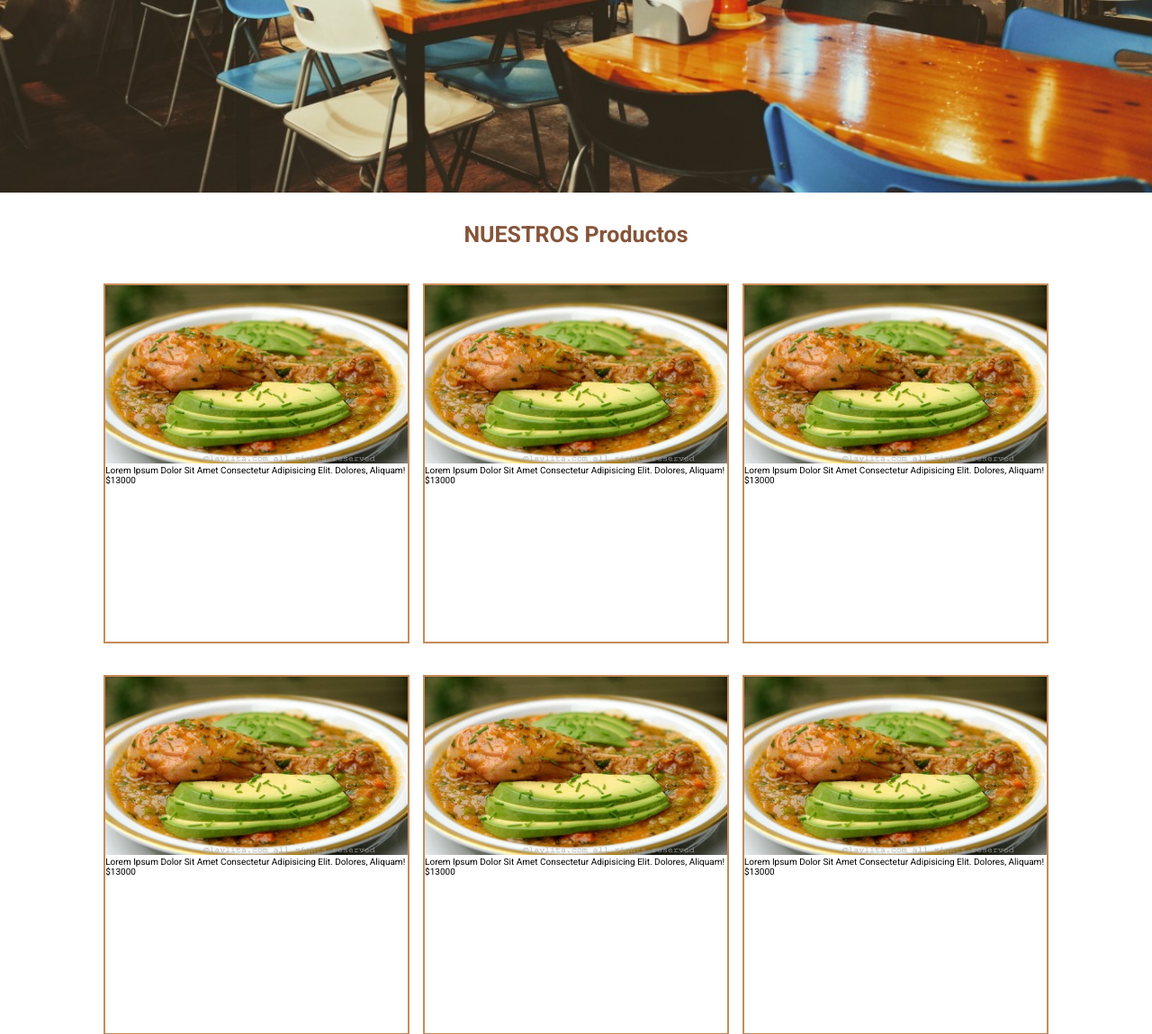
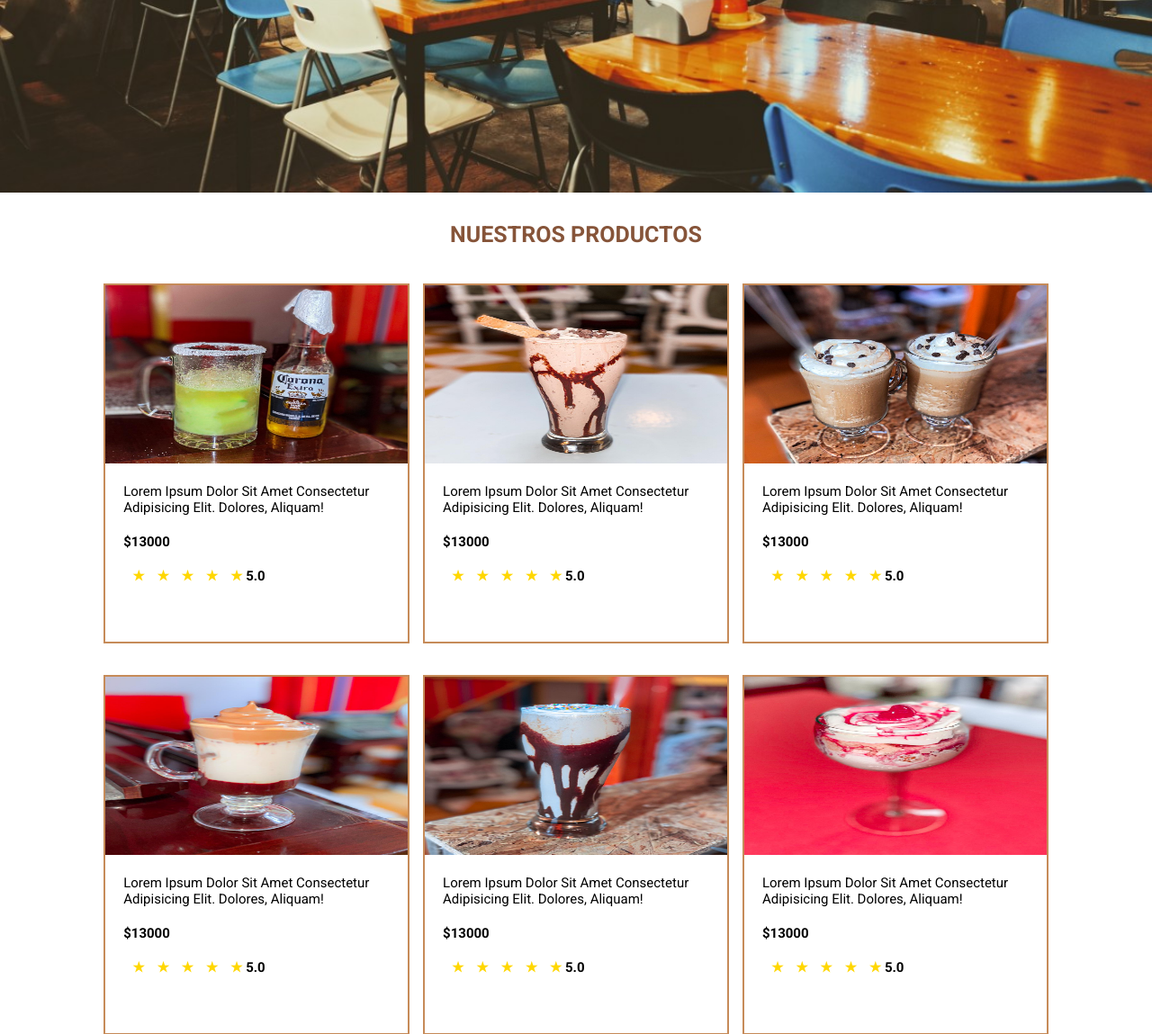
Before and after one commit to Kent-Probe/Plataforma_Jeans_Coffee, a Flask app: page / in a window 1280 px wide. Shown: the part 633-1782 px from the top of the page at 90% size. Run offline with Flask 2, Linux system fonts and the light colour scheme.

Commit message:
11/10/2021

```diff
--- a/templates/all_product.html
+++ b/templates/all_product.html
@@ -10,7 +10,6 @@
             <div class='rectangulo' ><a class='icon-buscar'><i class="fas fa-search fa-2x" ></i></a></div>
             <div class='field'>{{ form.seh(class="form-style-buscar")}}</div>
         </div>
-    </form>
 </section>
 
     <!-- section todos nuestros productos -->
--- a/templates/base.html
+++ b/templates/base.html
@@ -42,4 +42,5 @@
         <div >
            {% block cuerpo %}{% endblock %}
         </div>
+    </body>
 </html>
--- a/templates/index.html
+++ b/templates/index.html
@@ -1,5 +1,6 @@
 {% extends 'base.html' %}
 {% block cuerpo %}
+
     <!-- section header imagen -->
     <section class="img-header">
       <div class="banner">
@@ -10,113 +11,181 @@
     <!-- section nuestros productos -->
 
     <section class="nproductos">
-      <h2 class="product">Nuestros <span> Productos </span></h2>
+      <h2 class="product">Nuestros  Productos </h2>
       <div class="content-box">
         <div class="box">
-          <img src="{{url_for('static',filename='img/plato2.jpg')}}" class="img" alt="plato2" />
+          <img src="{{url_for('static',filename='img/bebida1.jpeg')}}" class="img" alt="plato2" />
           <div class="contenido">
-            <p>
-              Lorem ipsum dolor sit amet consectetur adipisicing elit. Dolores,
-              aliquam!
+            <p class="description"> Lorem ipsum dolor sit amet consectetur adipisicing elit. Dolores,
+              aliquam!</p>
             </p>
-            <p>$13000</p>
+            <p class="precio">$13000</p>
+            <div class="estrellas">
+              <a class="estrella">&#9733</a>
+              <a class="estrella">&#9733</a>
+              <a class="estrella">&#9733</a>
+              <a class="estrella">&#9733</a>
+              <a class="estrella">&#9733 <span class="puntaje">5.0</span></a>
+
+            </div>
           </div>
         </div>
         <div class="box">
-          <img src="{{url_for('static',filename='img/plato2.jpg')}}" class="img" alt="plato2" />
+          <img src="{{url_for('static',filename='img/bebida2.jpeg')}}" class="img" alt="plato2" />
           <div class="contenido">
-            <p>
-              Lorem ipsum dolor sit amet consectetur adipisicing elit. Dolores,
-              aliquam!
+            <p class="description"> Lorem ipsum dolor sit amet consectetur adipisicing elit. Dolores,
+              aliquam!</p>
             </p>
-            <p>$13000</p>
+            <p class="precio">$13000</p>
+            <div class="estrellas">
+              <a class="estrella">&#9733</a>
+              <a class="estrella">&#9733</a>
+              <a class="estrella">&#9733</a>
+              <a class="estrella">&#9733</a>
+              <a class="estrella">&#9733 <span class="puntaje">5.0</span></a>
+
+            </div>
           </div>
         </div>
         <div class="box">
-          <img src="{{url_for('static',filename='img/plato2.jpg')}}" class="img" alt="plato2" />
+          <img src="{{url_for('static',filename='img/bebida3.jpeg')}}" class="img" alt="plato2" />
           <div class="contenido">
-            <p>
-              Lorem ipsum dolor sit amet consectetur adipisicing elit. Dolores,
-              aliquam!
+            <p class="description"> Lorem ipsum dolor sit amet consectetur adipisicing elit. Dolores,
+              aliquam!</p>
             </p>
-            <p>$13000</p>
+            <p class="precio">$13000</p>
+            <div class="estrellas">
+              <a class="estrella">&#9733</a>
+              <a class="estrella">&#9733</a>
+              <a class="estrella">&#9733</a>
+              <a class="estrella">&#9733</a>
+              <a class="estrella">&#9733 <span class="puntaje">5.0</span></a>
+
+            </div>
           </div>
         </div>
         <div class="box">
-          <img src="{{url_for('static',filename='img/plato2.jpg')}}" class="img" alt="plato2" />
+          <img src="{{url_for('static',filename='img/bebida4.jpeg')}}" class="img" alt="plato2" />
           <div class="contenido">
-            <p>
-              Lorem ipsum dolor sit amet consectetur adipisicing elit. Dolores,
-              aliquam!
+            <p class="description"> Lorem ipsum dolor sit amet consectetur adipisicing elit. Dolores,
+              aliquam!</p>
             </p>
-            <p>$13000</p>
+            <p class="precio">$13000</p>
+            <div class="estrellas">
+              <a class="estrella">&#9733</a>
+              <a class="estrella">&#9733</a>
+              <a class="estrella">&#9733</a>
+              <a class="estrella">&#9733</a>
+              <a class="estrella">&#9733 <span class="puntaje">5.0</span></a>
+
+            </div>
           </div>
         </div>
         <div class="box">
-          <img src="{{url_for('static',filename='img/plato2.jpg')}}" class="img" alt="plato2" />
+          <img src="{{url_for('static',filename='img/bebida5.jpeg')}}" class="img" alt="plato2" />
           <div class="contenido">
-            <p>
-              Lorem ipsum dolor sit amet consectetur adipisicing elit. Dolores,
-              aliquam!
+            <p class="description"> Lorem ipsum dolor sit amet consectetur adipisicing elit. Dolores,
+              aliquam!</p>
             </p>
-            <p>$13000</p>
+            <p class="precio">$13000</p>
+            <div class="estrellas">
+              <a class="estrella">&#9733</a>
+              <a class="estrella">&#9733</a>
+              <a class="estrella">&#9733</a>
+              <a class="estrella">&#9733</a>
+              <a class="estrella">&#9733 <span class="puntaje">5.0</span></a>
+
+            </div>
           </div>
         </div>
         <div class="box">
-          <img src="{{url_for('static',filename='img/plato2.jpg')}}" class="img" alt="plato2" />
+          <img src="{{url_for('static',filename='img/bebida6.jpeg')}}" class="img" alt="plato2" />
           <div class="contenido">
-            <p>
-              Lorem ipsum dolor sit amet consectetur adipisicing elit. Dolores,
-              aliquam!
+            <p class="description"> Lorem ipsum dolor sit amet consectetur adipisicing elit. Dolores,
+              aliquam!</p>
             </p>
-            <p>$13000</p>
+            <p class="precio">$13000</p>
+            <div class="estrellas">
+              <a class="estrella">&#9733</a>
+              <a class="estrella">&#9733</a>
+              <a class="estrella">&#9733</a>
+              <a class="estrella">&#9733</a>
+              <a class="estrella">&#9733 <span class="puntaje">5.0</span></a>
+
+            </div>
           </div>
         </div>
       </div>
 <div class="boton">
     <a href='/all_product' class="btn">ver todos</a>
+
 </div>
     </section>
 
     <!-- imagen secundaria -->
     <section class="img-secundaria">
         <div class="contenido">
-            <h4>Nuestos</h4>
+            <h2 class="text-secundario">Aprovecha 50% de descuento en nuestras bebidas</h2>
         </div>
+        <div class="boton">
+          <a href='' class="btn">Clic!</a>
+
+      </div>
 
     </section>
        <!-- especiales del mes -->
     <section class="especiales">
-        <h2 class="product">Especiales del <span> Mes </span></h2>
+        <h2 class="product">Especiales del Mes </h2>
         <div class="content-box">
           <div class="box">
-            <img src="{{url_for('static',filename='img/plato2.jpg')}}" class="img" alt="plato2" />
+            <img src="{{url_for('static',filename='img/coctel2.jpg')}}" class="img" alt="plato2" />
             <div class="contenido">
-              <p>
-                Lorem ipsum dolor sit amet consectetur adipisicing elit. Dolores,
-                aliquam!
+              <p class="description"> Lorem ipsum dolor sit amet consectetur adipisicing elit. Dolores,
+                aliquam!</p>
               </p>
-              <p>$13000</p>
+              <p class="precio">$13000</p>
+              <div class="estrellas">
+                <a class="estrella">&#9733</a>
+                <a class="estrella">&#9733</a>
+                <a class="estrella">&#9733</a>
+                <a class="estrella">&#9733</a>
+                <a class="estrella">&#9733 <span class="puntaje">5.0</span></a>
+
+              </div>
             </div>
           </div>
           <div class="box">
-            <img src="{{url_for('static',filename='img/plato2.jpg')}}" class="img" alt="plato2" />
+            <img src="{{url_for('static',filename='img/coctel7.jpg')}}" class="img" alt="plato2" />
             <div class="contenido">
-              <p>
-                Lorem ipsum dolor sit amet consectetur adipisicing elit. Dolores,
-                aliquam!
+              <p class="description"> Lorem ipsum dolor sit amet consectetur adipisicing elit. Dolores,
+                aliquam!</p>
               </p>
-              <p>$13000</p>
+              <p class="precio">$13000</p>
+              <div class="estrellas">
+                <a class="estrella">&#9733</a>
+                <a class="estrella">&#9733</a>
+                <a class="estrella">&#9733</a>
+                <a class="estrella">&#9733</a>
+                <a class="estrella">&#9733 <span class="puntaje">5.0</span></a>
+
+              </div>
             </div>
           </div>
           <div class="box">
-            <img src="{{url_for('static',filename='img/plato2.jpg')}}" class="img" alt="plato2" />
+            <img src="{{url_for('static',filename='img/coctel4.jpg')}}" class="img" alt="plato2" />
             <div class="contenido">
-              <p>
-                Lorem ipsum dolor sit amet consectetur adipisicing elit. Dolores,
-                aliquam!
+              <p class="description"> Lorem ipsum dolor sit amet consectetur adipisicing elit. Dolores,
+                aliquam!</p>
               </p>
-              <p>$13000</p>
+              <p class="precio">$13000</p>
+              <div class="estrellas">
+                <a class="estrella">&#9733</a>
+                <a class="estrella">&#9733</a>
+                <a class="estrella">&#9733</a>
+                <a class="estrella">&#9733</a>
+                <a class="estrella">&#9733 <span class="puntaje">5.0</span></a>
+
+              </div>
             </div>
           </div>
 
@@ -124,13 +193,18 @@
         </section>
 
           <!-- footer -->
-          <section class="footer">
             <footer>
+              <section class="footer">
+                <a href="#" class="logo">Gloria Jean's Coffees</a>
+                <div class="icon-social">
+                  <a href="https://twitter.com/?lang=es"><i class="fab fa-twitter-square"></i></a>
+                  <a href="https://es-la.facebook.com/"><i class="fab fa-facebook-square"></i></a>
+                  <a href="https://www.instagram.com/?hl=es"><i class="fab fa-instagram-square"></i></a>
 
+                </div>
 
+              </section>
 
             </footer>
-          </section>
-
     <script src="{{url_for('static',filename='js/script.js')}}"></script>
 {% endblock %}
--- a/templates/product.html
+++ b/templates/product.html
@@ -1,6 +1,6 @@
 {% extends 'base.html' %}
 {% block cuerpo %}
-    <!-- section plato 'Individual' -->
+    <!-- section plato individual -->
 <section >
     <div>
         <div class='buscar'></div>
@@ -37,7 +37,7 @@
         </div>
     </div>
 </section>
-    <!-- section plato 'Individual' -->
+    <!-- section comentarios-->
 <section >
     <div >
         <h2 class="label-titulos">{{ nComentarios }} Comentarios</h2>
--- /dev/null
+++ b/templates/usuarios.html
@@ -0,0 +1 @@
+<h1>usarios</h1>
```
Also changed, not shown: templates/login.html (+25 -24 lines), templates/platos.html (added, +56 -0 lines), templates/shopping_car.html (+12 -1 lines).
